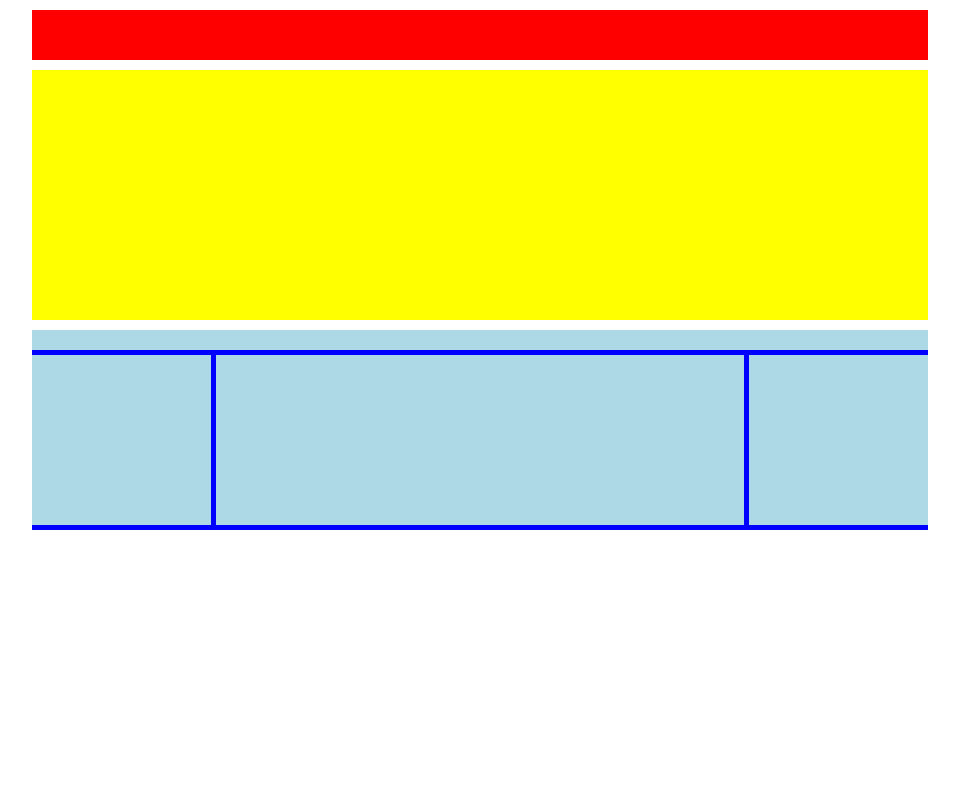
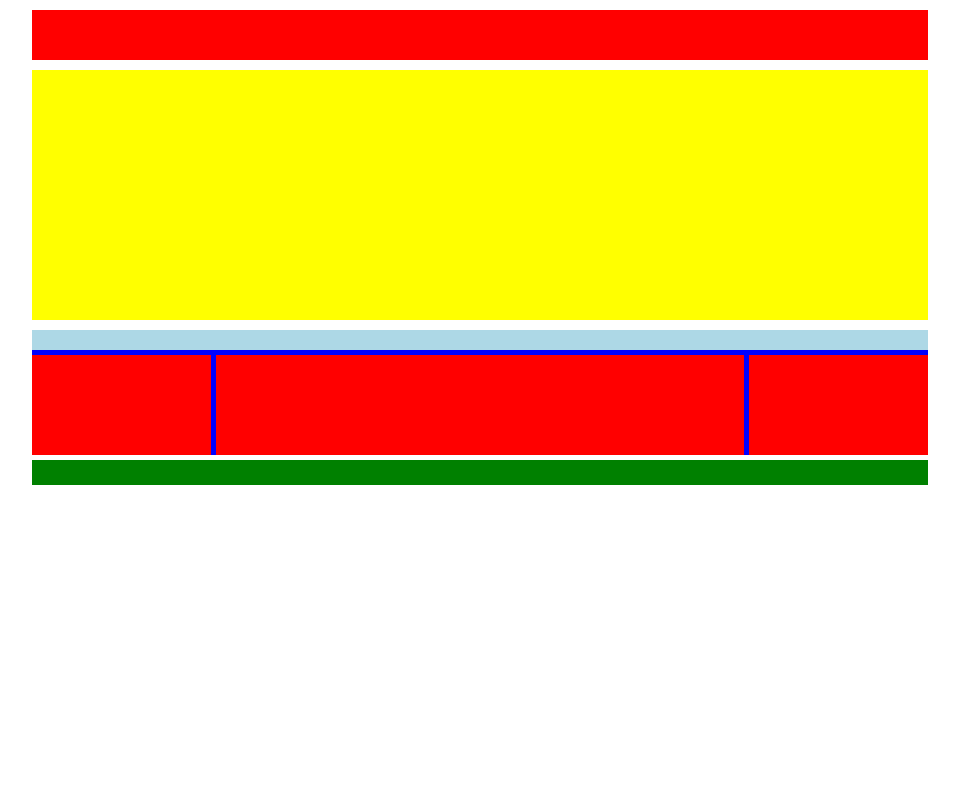
Before and after one commit to chiefanunzio/htmlcss-struttura-wp, a plain HTML site: page index.html in a window 1280 px wide. Shown: the top 800 px of the page, without its empty margins (160-1119 px from the left). Drawn offline with Linux system fonts and the light colour scheme.

Commit message:
correzzione usando clearfix

```diff
--- a/css/style.css
+++ b/css/style.css
@@ -27,7 +27,7 @@ header{
 }
 
 .article{
-  height: 200px;
+  /* height: 200px; */
   background: blue;
   margin-top: 10px;
 }
@@ -44,26 +44,29 @@ div, aside{
 
 .left, .center, .right{
   float: left;
-  height: calc(100% - 30px);
+  height: 100px;
 }
 
 .left, .right{
   width: 20%;
+  background: red;
 }
 
 .center{
   width: calc(60% - 10px);
   margin: 0 5px;
+  background: red;
+
 }
 
-/* .article:after{
+.article:after{
   content:'';
   display: table;
   clear: both;
-} */
+}
 
 footer{
   height: 25px;
   background: green;
-  margin-top: 512px;
+  margin-top: 5px;
 }
```
Also changed, not shown: 1 other file.
